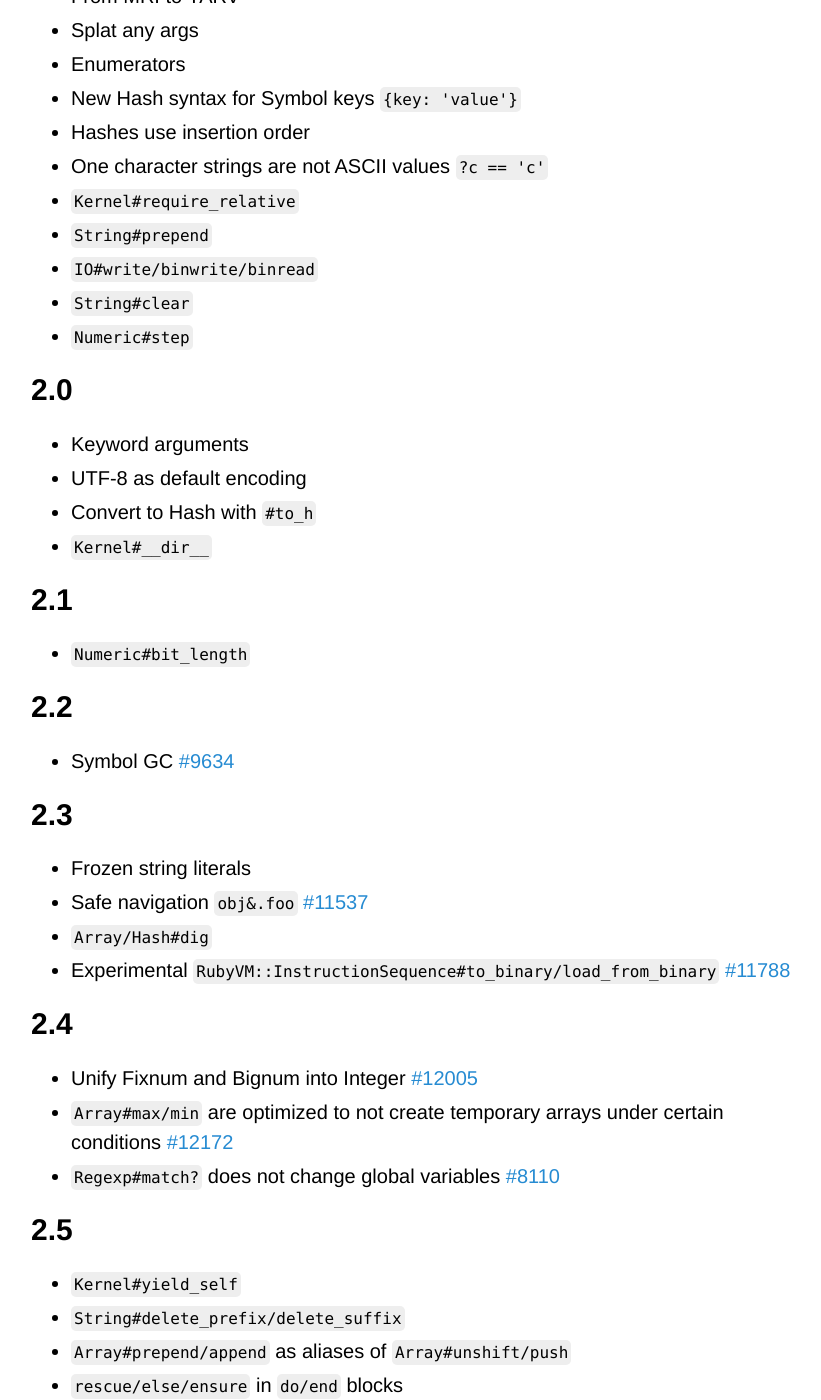
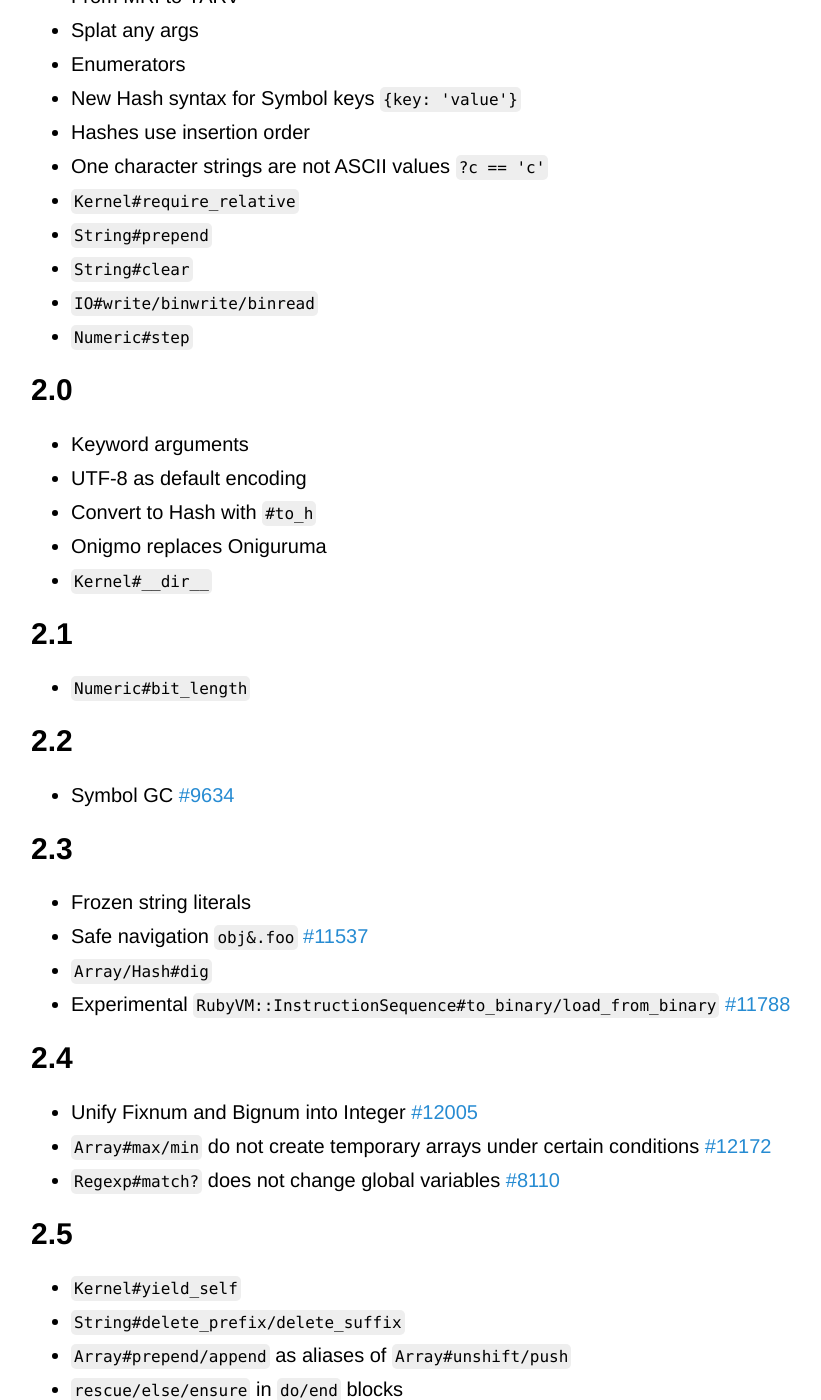
Before and after one commit to Maumagnaguagno/maumagnaguagno.github.io, a Jekyll site: the page built from ruby-versions.md, in a window 1280 px wide and 1400 px high, scrolled down 847 px. Shown: the whole window, without its empty margins (229-1050 px from the left). Built offline with Jekyll 4.4.1, drawn with Linux system fonts in a browser that asks for light colours; our own code applies the rules of GitHub Pages for plain Markdown files.

Commit message:
Add Onigmo to Oniguruma on Ruby Versions 2.0 section

```diff
--- a/ruby-versions.md
+++ b/ruby-versions.md
@@ -34,14 +34,15 @@ This is a reminder of how Ruby evolved through time.
 - One character strings are not ASCII values ``?c == 'c'``
 - ``Kernel#require_relative``
 - ``String#prepend``
+- ``String#clear``
 - ``IO#write/binwrite/binread``
-- ``String#clear``
 - ``Numeric#step``
 
 ## 2.0
 - Keyword arguments
 - UTF-8 as default encoding
 - Convert to Hash with ``#to_h``
+- Onigmo replaces Oniguruma
 - ``Kernel#__dir__``
 
 ## 2.1
@@ -58,7 +59,7 @@ This is a reminder of how Ruby evolved through time.
 
 ## 2.4
 - Unify Fixnum and Bignum into Integer [#12005](https://bugs.ruby-lang.org/issues/12005)
-- ``Array#max/min`` are optimized to not create temporary arrays under certain conditions [#12172](https://bugs.ruby-lang.org/issues/12172)
+- ``Array#max/min`` do not create temporary arrays under certain conditions [#12172](https://bugs.ruby-lang.org/issues/12172)
 - ``Regexp#match?`` does not change global variables [#8110](https://bugs.ruby-lang.org/issues/8110)
 
 ## 2.5
```
